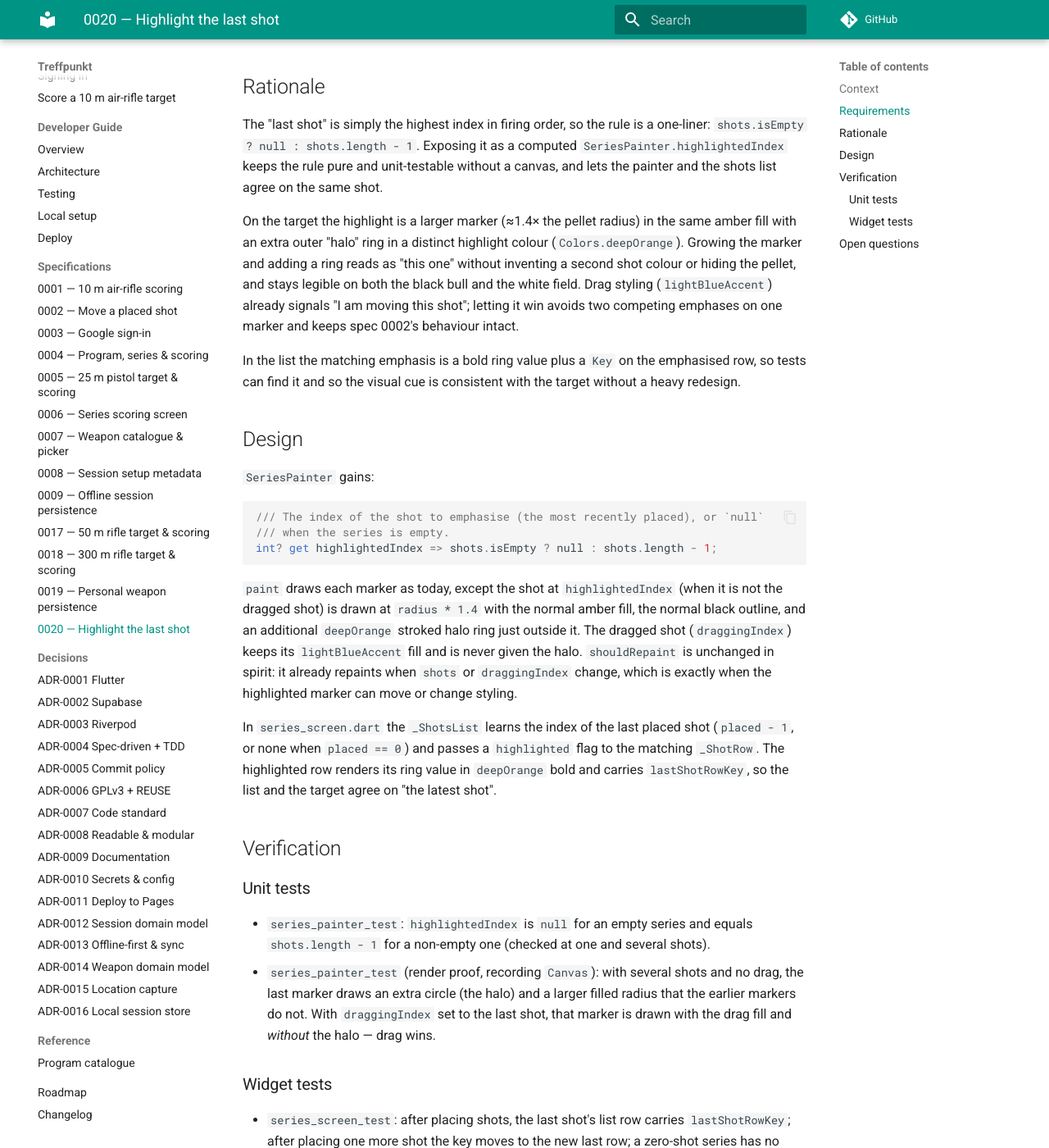
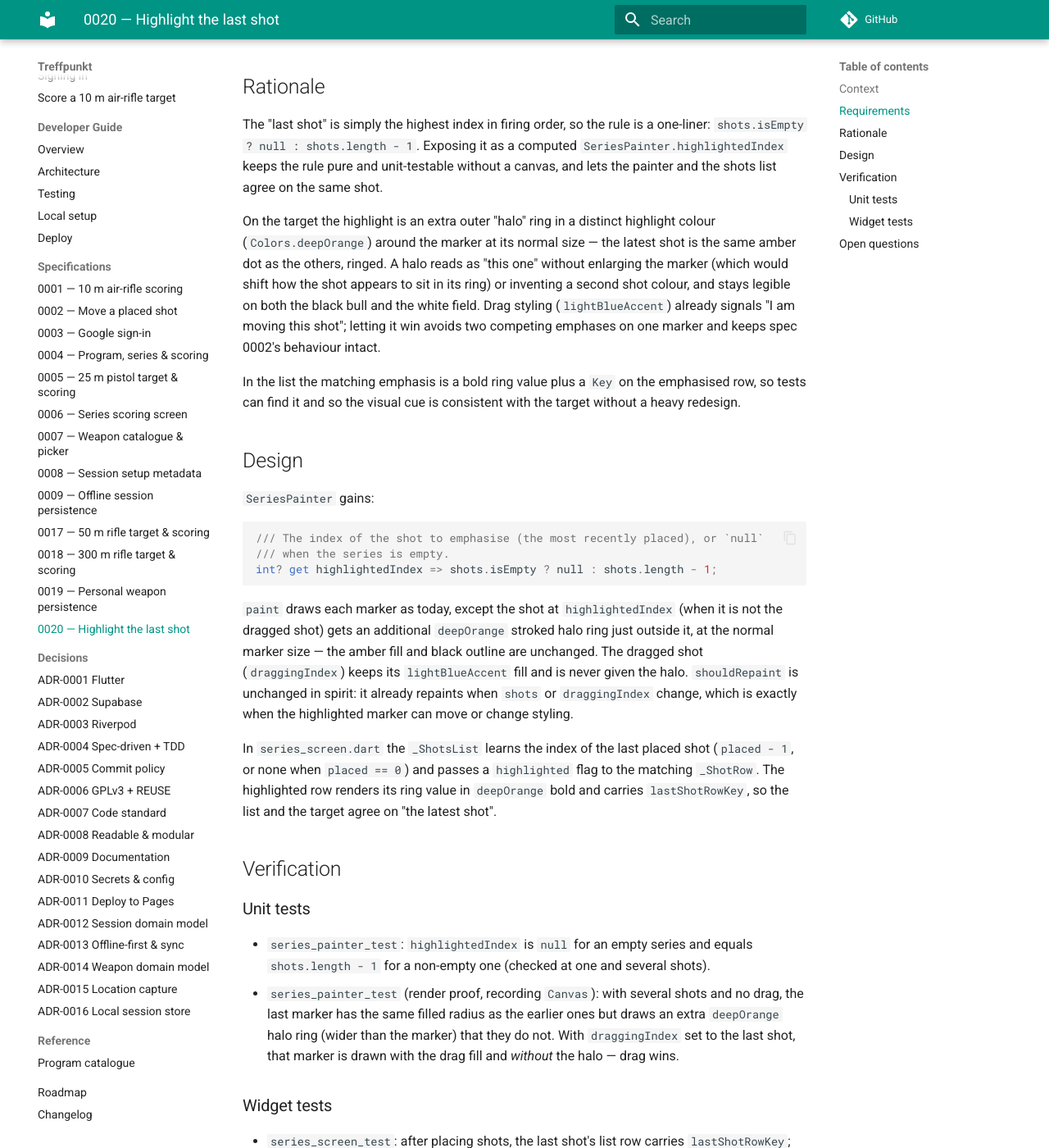
Before and after one commit to roykollensvendsen/treffpunkt, an MkDocs documentation site: the page built from docs/specs/0020-highlight-the-last-shot.md, in a window 1280 px wide and 1400 px high, scrolled down 915 px. Shown: the whole window at 82% size. Built offline with MkDocs 1.6.1 and Material for MkDocs 9.7.7, drawn with Linux system fonts in a browser that asks for light colours; comment, search, counter and statistics services are not loaded.

Commit message:
feat(scoring): highlight the last shot with a halo, not enlargement
The most recently placed shot is now emphasised only by its deepOrange halo ring, drawn at the same size as every other marker. The first version also enlarged the marker about 1.4x, which changed how the shot looked to sit in its ring; keeping it at normal size and relying on the halo (plus the bold list row) reads just as clearly without distorting the placement.

Drops the highlight-scale factor in SeriesPainter; the render-proof test now asserts the last marker's fill matches the pellet radius while still drawing the distinct halo ring. Spec 0020 and the changelog are updated to match.

````diff
--- a/docs/specs/0020-highlight-the-last-shot.md
+++ b/docs/specs/0020-highlight-the-last-shot.md
@@ -40,13 +40,14 @@
 `SeriesPainter.highlightedIndex` keeps the rule pure and unit-testable without a
 canvas, and lets the painter and the shots list agree on the same shot.
 
-On the target the highlight is a larger marker (≈1.4× the pellet radius) in the
-same amber fill with an extra outer "halo" ring in a distinct highlight colour
-(`Colors.deepOrange`). Growing the marker and adding a ring reads as "this one"
-without inventing a second shot colour or hiding the pellet, and stays legible
-on both the black bull and the white field. Drag styling (`lightBlueAccent`)
-already signals "I am moving this shot"; letting it win avoids two competing
-emphases on one marker and keeps spec 0002's behaviour intact.
+On the target the highlight is an extra outer "halo" ring in a distinct
+highlight colour (`Colors.deepOrange`) around the marker at its normal size —
+the latest shot is the same amber dot as the others, ringed. A halo reads as
+"this one" without enlarging the marker (which would shift how the shot appears
+to sit in its ring) or inventing a second shot colour, and stays legible on both
+the black bull and the white field. Drag styling (`lightBlueAccent`) already
+signals "I am moving this shot"; letting it win avoids two competing emphases on
+one marker and keeps spec 0002's behaviour intact.
 
 In the list the matching emphasis is a bold ring value plus a `Key` on the
 emphasised row, so tests can find it and so the visual cue is consistent with
@@ -63,9 +64,9 @@
 ```
 
 `paint` draws each marker as today, except the shot at `highlightedIndex` (when
-it is not the dragged shot) is drawn at `radius * 1.4` with the normal amber
-fill, the normal black outline, and an additional `deepOrange` stroked halo ring
-just outside it. The dragged shot (`draggingIndex`) keeps its `lightBlueAccent`
+it is not the dragged shot) gets an additional `deepOrange` stroked halo ring
+just outside it, at the normal marker size — the amber fill and black outline are
+unchanged. The dragged shot (`draggingIndex`) keeps its `lightBlueAccent`
 fill and is never given the halo. `shouldRepaint` is unchanged in spirit: it
 already repaints when `shots` or `draggingIndex` change, which is exactly when
 the highlighted marker can move or change styling.
@@ -84,10 +85,10 @@
   equals `shots.length - 1` for a non-empty one (checked at one and several
   shots).
 - `series_painter_test` (render proof, recording `Canvas`): with several shots
-  and no drag, the last marker draws an extra circle (the halo) and a larger
-  filled radius that the earlier markers do not. With `draggingIndex` set to the
-  last shot, that marker is drawn with the drag fill and *without* the halo —
-  drag wins.
+  and no drag, the last marker has the same filled radius as the earlier ones but
+  draws an extra `deepOrange` halo ring (wider than the marker) that they do not.
+  With `draggingIndex` set to the last shot, that marker is drawn with the drag
+  fill and *without* the halo — drag wins.
 
 ### Widget tests
 
````
Also changed, not shown: docs/CHANGELOG.md (+5 -4 lines), 2 other files.
